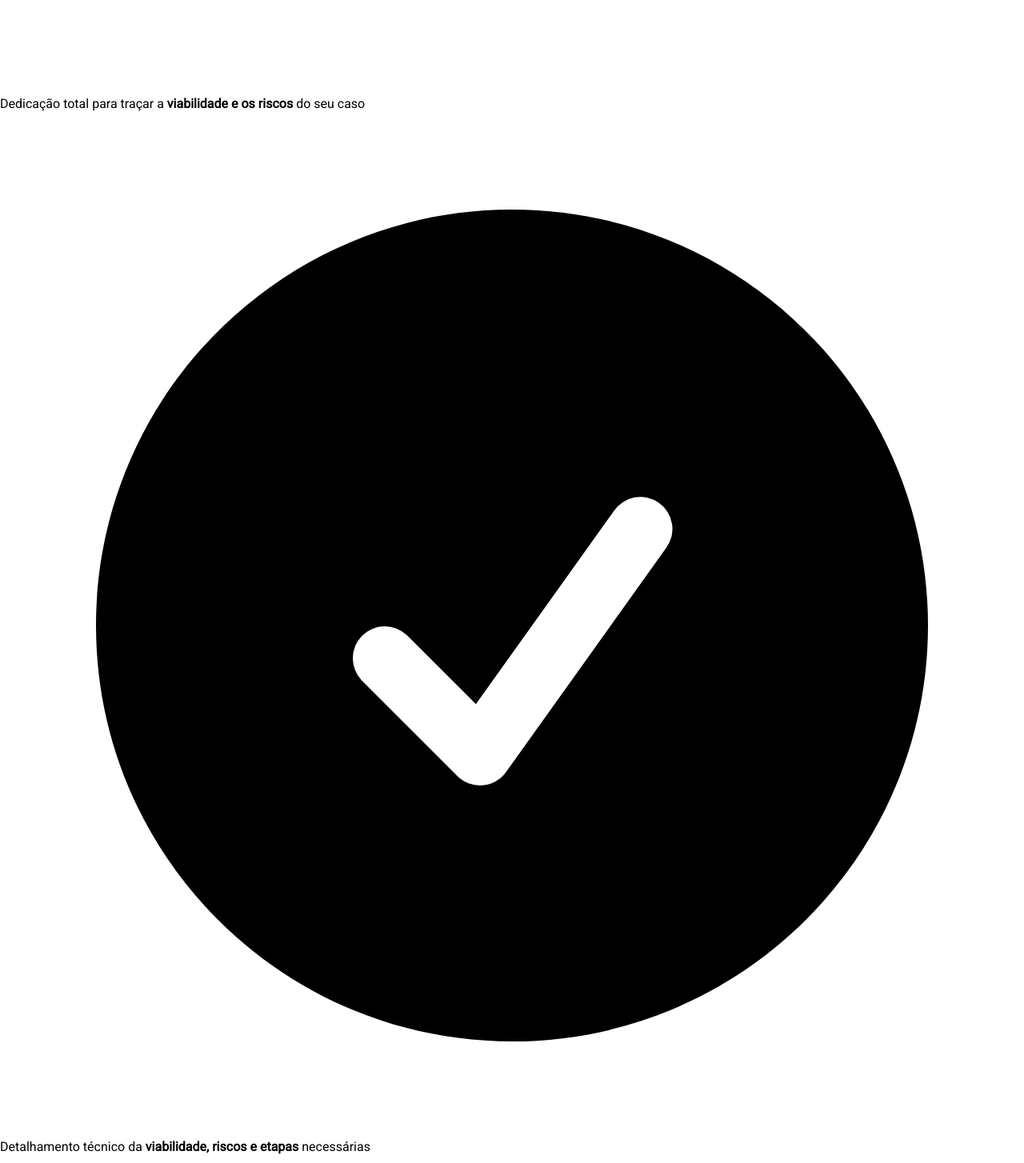
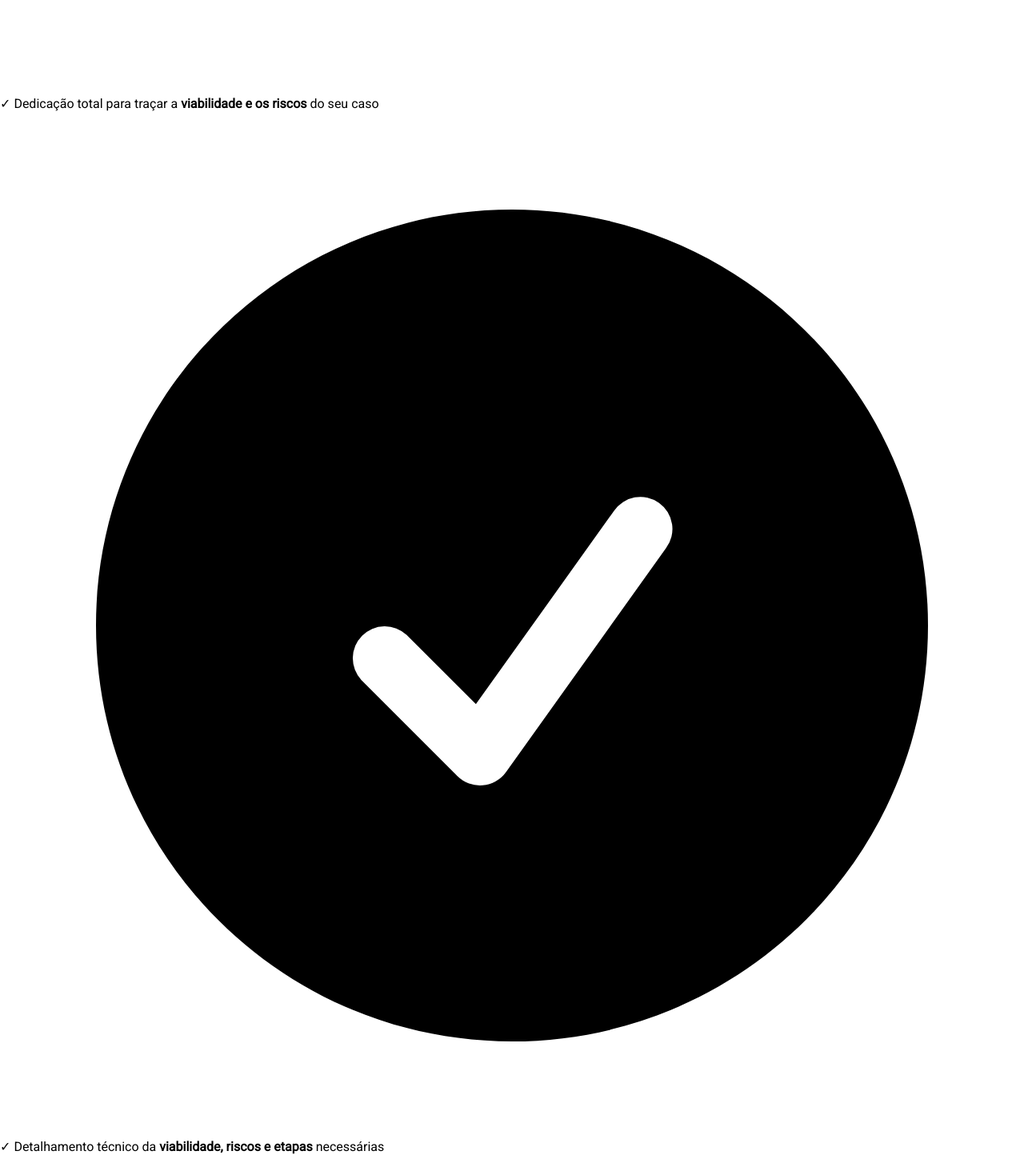
Before and after one commit to Paper-Street-Softwares/LP-Nilton, a React (Vite) app: page / in a window 1280 px wide. Shown: the part 5596-7050 px from the top of the page at 80% size. Built offline with nearby package versions, Linux system fonts and the light colour scheme.

Commit message:
Revertendo site para o estado do commit b052d876

```diff
--- a/src/content/Content.jsx
+++ b/src/content/Content.jsx
@@ -194,7 +194,7 @@ const content = {
         index: 1,
         texto: (
           <p>
-            Dedicação total para traçar a
+            ✓ Dedicação total para traçar a
             <strong> viabilidade e os riscos</strong> do seu caso
           </p>
         ),
@@ -203,7 +203,7 @@ const content = {
         index: 2,
         texto: (
           <p>
-            Detalhamento técnico da
+            ✓ Detalhamento técnico da
             <strong> viabilidade, riscos e etapas </strong>necessárias
           </p>
         ),
@@ -212,7 +212,7 @@ const content = {
         index: 3,
         texto: (
           <p>
-            Atualizações transparentes sobre o em
+            ✓ Atualizações transparentes sobre o em
             <strong>andamento do seu caso </strong>tempo real
           </p>
         ),
```
